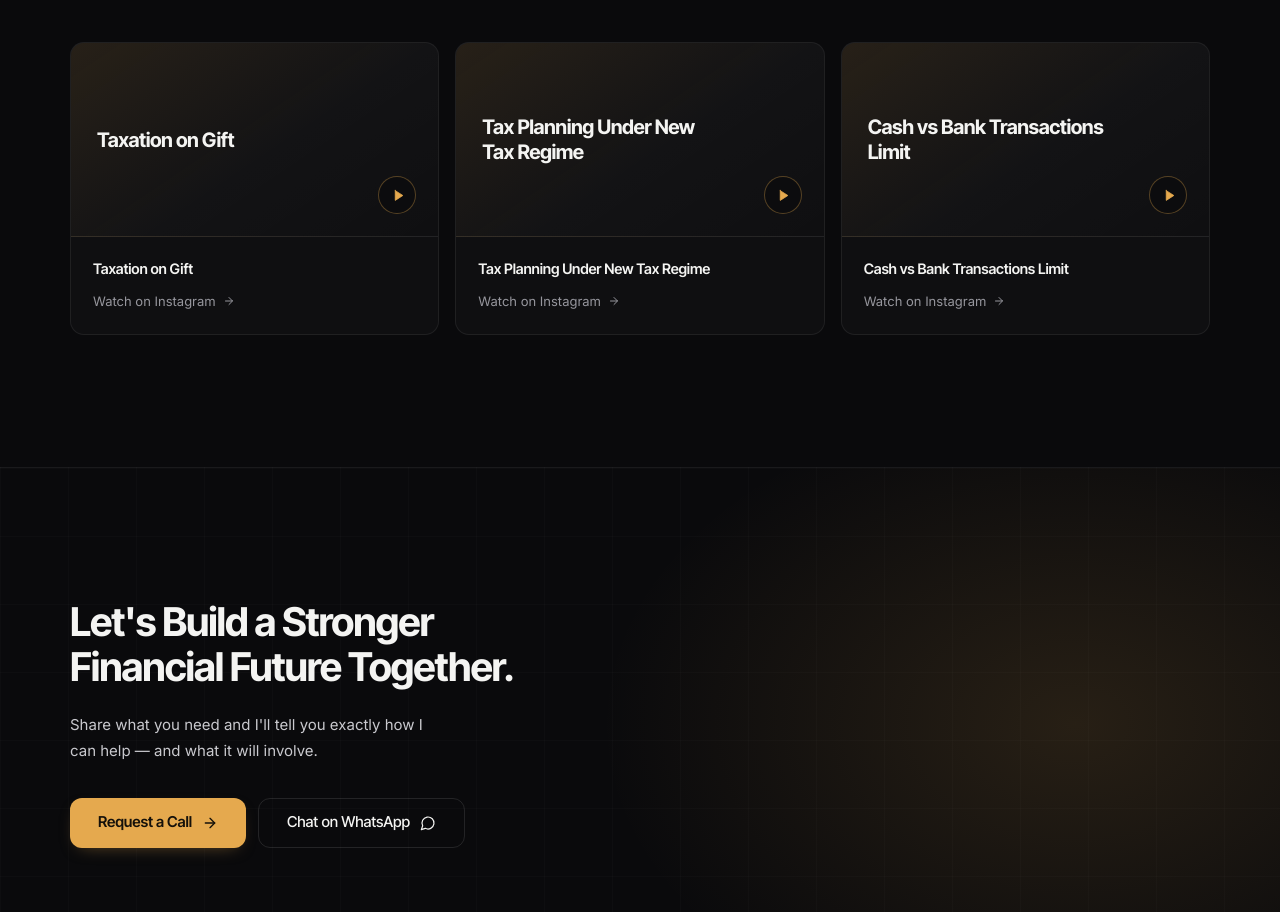
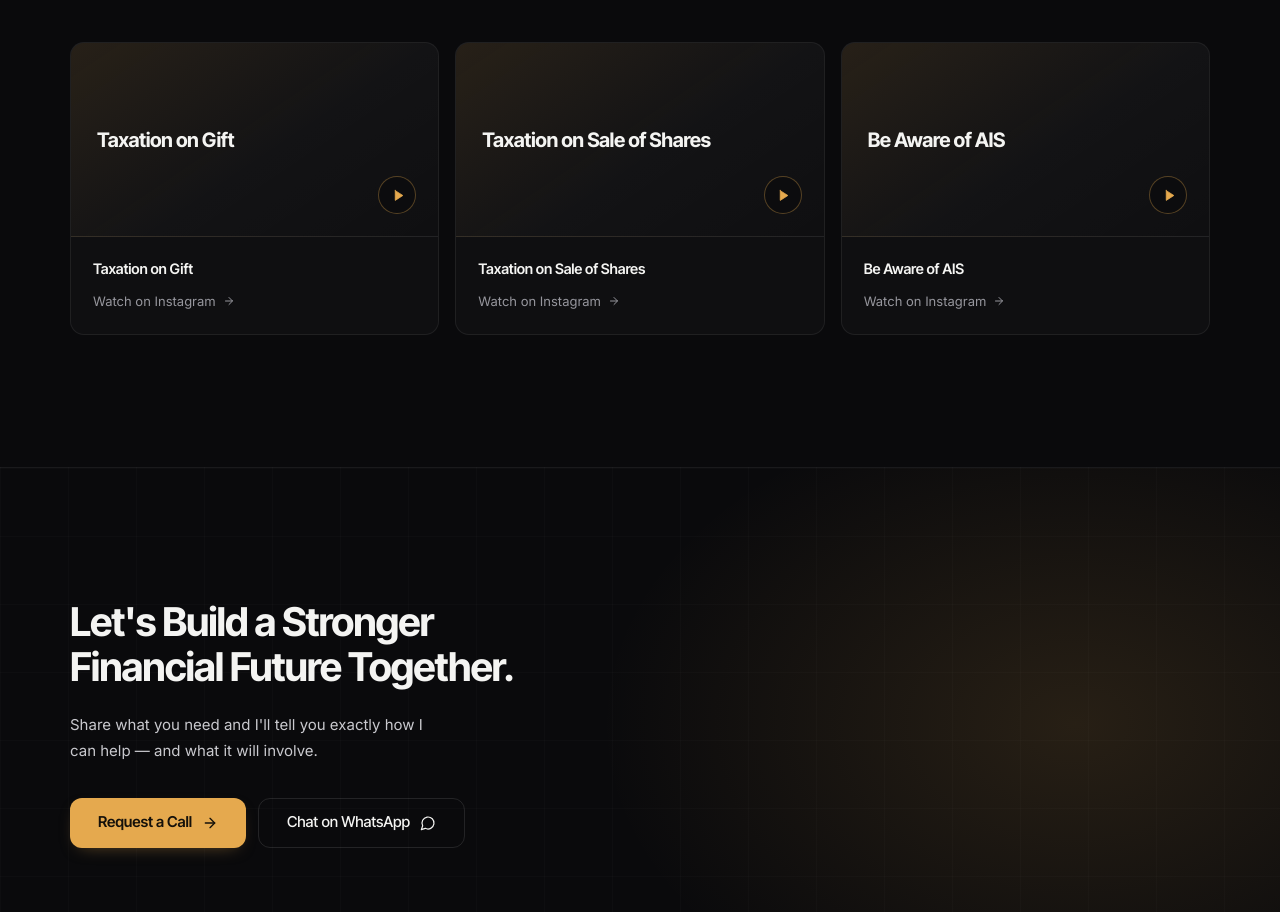
Before and after one commit to caanishAI/ANISH-CA-SITE, a React (Vite) app: page / in a window 1280 px wide. Shown: the part 5070-5982 px from the top of the page. Built offline with nearby package versions, Linux system fonts and the light colour scheme.

Commit message:
Update App.jsx

```diff
--- a/App.jsx
+++ b/App.jsx
@@ -180,8 +180,8 @@ const SERVICES = [
 const INSIGHTS = {
   "Instagram Reels": [
     { t: "Taxation on Gift", cta: "Watch on Instagram", url: "https://www.instagram.com/reel/DaHSrPBpwz6/?utm_source=ig_web_copy_link&igsh=MzRlODBiNWFlZA==" /* , img: reel1.jpg */ },
-    { t: "Tax Planning Under New Tax Regime", cta: "Watch on Instagram", url: "#" },
-    { t: "Cash vs Bank Transactions Limit", cta: "Watch on Instagram", url: "#" },
+    { t: "Taxation on Sale of Shares", cta: "Watch on Instagram", url: "https://www.instagram.com/reel/Dab8IyYxMw6/?igsh=MW9jazYxZmcwOHpkMg==" },
+    { t: "Be Aware of AIS", cta: "Watch on Instagram", url: "https://www.instagram.com/reel/Das3nj6tWjS/?igsh=OHI1bmoxc3A0aWMx" },
   ],
   YouTube: [
     { t: "Add your video title", cta: "Watch on YouTube", url: "#" },
```
